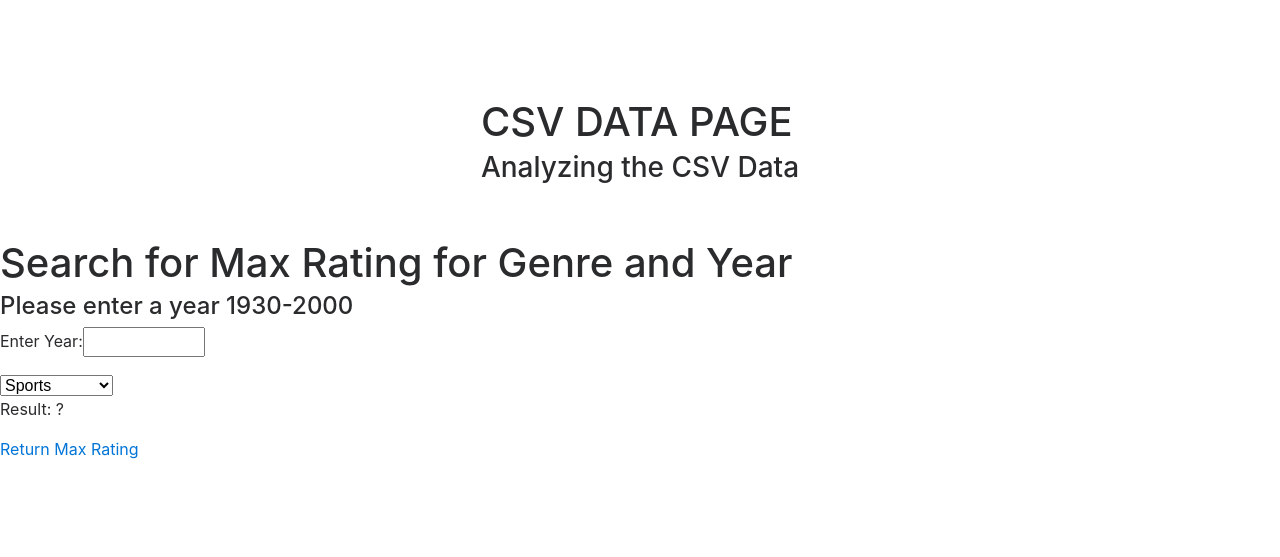
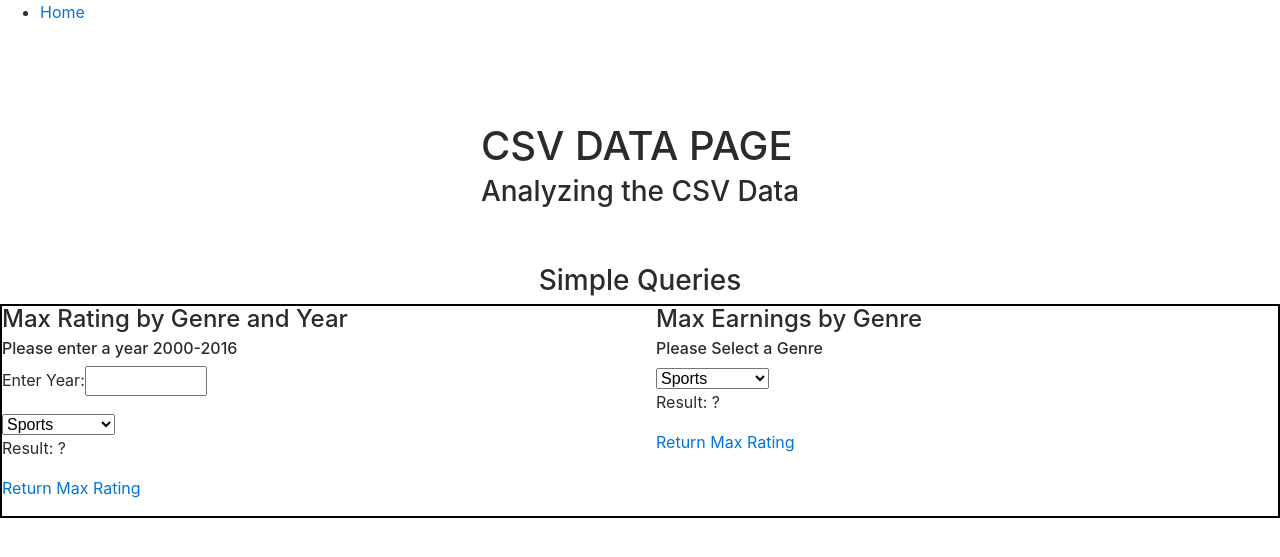
Before and after one commit to ravenusmc/game_ratings, a Flask app: page /csv_home in a window 1280 px wide. Shown: the top 557 px of the page. Run offline with Flask 2, Linux system fonts and the light colour scheme; some libraries are stand-ins or nearby versions.

Commit message:
added max earnings area

```diff
--- a/project/csv_data/routes.py
+++ b/project/csv_data/routes.py
@@ -17,7 +17,7 @@ def homepage():
 
 #This route will deal with getting the max rating of a video game by year and genre
 @mod.route('/_by_max_rating')
-def by_state_shape():
+def by_max_rating():
     year = request.args.get('year', 0, type=int)
     genre = request.args.get('genre', 0, type=str)
     #Creating a data object to interact with the data class which
@@ -27,3 +27,13 @@ def by_state_shape():
     game_data = pd.read_csv(csv_data_file)
     game_title = data.get_rating_based_year_genre(game_data, year, genre)
     return jsonify(result = game_title)
+
+#This route will deal with getting the max earnings of a video game by genre
+@mod.route('/_by_max_earnings')
+def by_max_earning():
+    genre = request.args.get('genre', 0, type=str)
+    data = Data()
+    csv_data_file = os.path.join(mod.root_path, 'data/Video_Games_Sales.csv')
+    game_data = pd.read_csv(csv_data_file)
+    game_title_max_earnings = data.get_earnings_based_genre(game_data, genre)
+    return  jsonify(result = game_title_max_earnings)
--- a/project/csv_data/templates/csv_data/csv_index.html
+++ b/project/csv_data/templates/csv_data/csv_index.html
@@ -15,15 +15,15 @@
 <!-- Start of main section -->
 <main role='Main'>
 
-  <div>
-
+  <div class='center'>
+    <h3>Simple Queries</h3>
   </div>
 
-  <section>
+  <section class='simple_query_section'>
 
     <div>
-      <h1>Search for Max Rating for Genre and Year</h1>
-      <h4>Please enter a year 1930-2000</h4>
+      <h4>Max Rating by Genre and Year</h4>
+      <h6>Please enter a year 2000-2016</h6>
       <p>Enter Year:<input type="text" id='year' size="10" name='year'></p>
       <select id='genre' name='genre'>
         <option value='Sports'>Sports</option>
@@ -44,6 +44,28 @@
       <p><a onclick="validateYear()" href=# id="max_rating">Return Max Rating</a></p>
     </div>
 
+    <div>
+      <h4>Max Earnings by Genre</h4>
+      <h6>Please Select a Genre</h6>
+      <select id='genre_max_earnings' name='genre'>
+        <option value='Sports'>Sports</option>
+        <option value='Racing'>Racing</option>
+        <option value='Platform'>Platform</option>
+        <option value='Action'>Action</option>
+        <option value='Puzzle'>Puzzle</option>
+        <option value='Shooter'>Shooter</option>
+        <option value='Fighting'>Fighting</option>
+        <option value='Shooter'>Platform</option>
+        <option value='Simulation'>Simulation</option>
+        <option value='Role-Playing'>Role-Playing</option>
+        <option value='Adventure'>Adventure</option>
+        <option value='Strategy'>Strategy</option>
+        <option value='Misc'>Misc</option>
+      </select>
+      <p>Result: <span id="max_earnings_results">?</span></p>
+      <p><a onclick="validateYear()" href=# id="max_earnings">Return Max Rating</a></p>
+    </div>
+
   </section>
 
 </main>
--- a/project/static/css/csv_index.css
+++ b/project/static/css/csv_index.css
@@ -1,4 +1,12 @@
 /* The code in this file all deals with the csv_index.html page */
+
+/***********************
+Generic CSS
+************************/
+
+.center {
+  text-align: center;
+}
 
 /***********************
 Code for the header section
@@ -11,3 +19,26 @@ header {
   margin-top: 100px;
   margin-bottom: 50px;
 }
+
+.simple_query_section {
+  display: grid;
+  grid-template-columns: 1fr 1fr;
+  grid-gap: 2em;
+  border: 2px solid black;
+}
+
+
+/***********************
+Media Query Code
+************************/
+@media only all and (max-width: 768px) {
+
+  .simple_query_section {
+    display: grid;
+    grid-template-columns: 1fr;
+    grid-gap: 2em;
+    border: 2px solid black;
+  }
+
+
+}
--- a/project/static/js/csvData.js
+++ b/project/static/js/csvData.js
@@ -14,6 +14,8 @@ function validateYear() {
 }
 
 //The functions below will deal with the jquery on the page
+
+//This function deals with the max ratings area
 $(function() {
 
     var submit_form = function(e) {
@@ -31,3 +33,20 @@ $(function() {
     //This is what will submit the form when the user clicks the link.
     $('a#max_rating').bind('click', submit_form);
 });
+
+//This function deals with the max earnings area.
+$(function() {
+
+    var submit_form = function(e) {
+        //The /_by_state is the method that you will use.
+      $.getJSON($SCRIPT_ROOT + '/_by_max_earnings', {
+        genre: $('#genre_max_earnings').val()
+      }, function(data) {
+        //This is where the data will be displayed.
+        $('#max_earnings_results').text(data.result);
+      });
+      return false;
+    };
+    //This is what will submit the form when the user clicks the link.
+    $('a#max_earnings').bind('click', submit_form);
+});
--- a/project/templates/base.html
+++ b/project/templates/base.html
@@ -16,6 +16,12 @@
 </head>
 <body>
 
+<nav role='navigation'>
+  <ul>
+    <li><a href="{{ url_for('site.home') }}">Home</a></li>
+  </ul>
+</nav>
+
 {% block content %}
 
 
```
Also changed, not shown: project/csv_data/data.py (+11 -0 lines), project/site/templates/site/home.html (+9 -6 lines), project/site/templates/site/index.html (+9 -5 lines).
